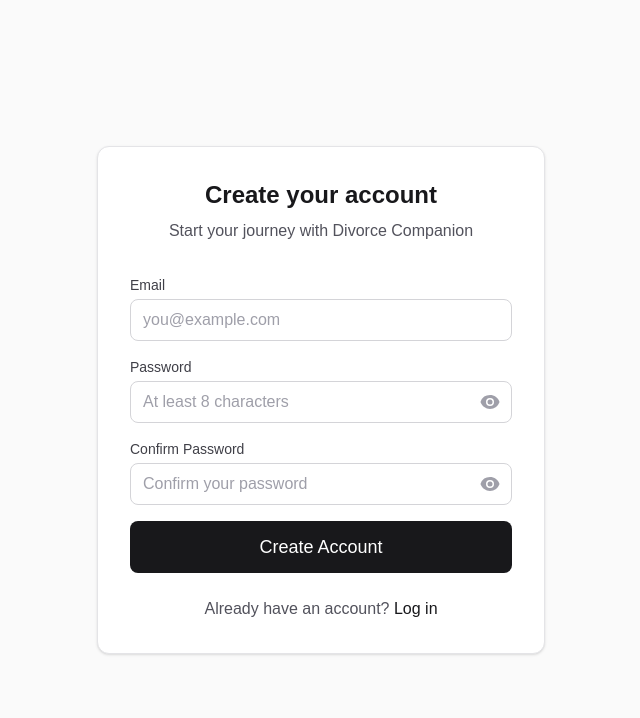
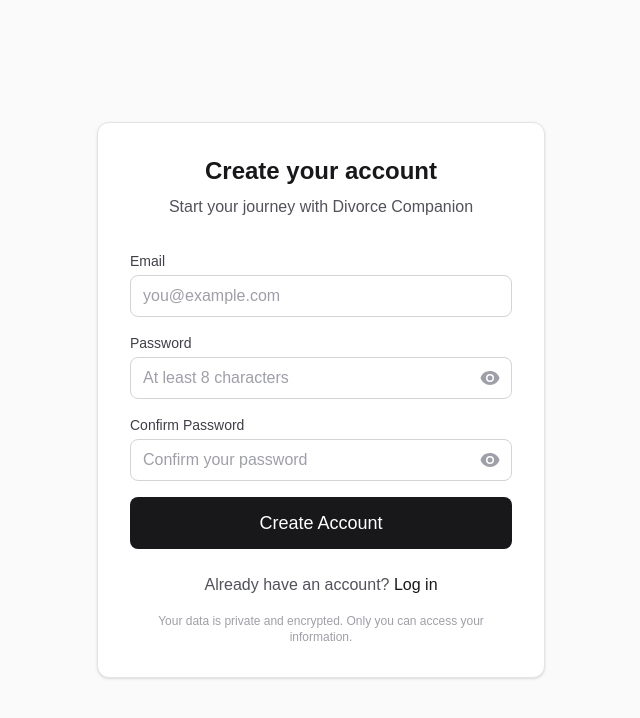
Before and after one commit to liam-m3/divorce-companion, a Next.js app: page /signup in a window 1280 px wide. Shown: the top 718 px of the page, without its empty margins (319-959 px from the left). Built offline with nearby package versions, Linux system fonts and the light colour scheme.

Commit message:
feat(signup): add privacy note below signup form
Reassures users that their data is private and encrypted.

```diff
--- a/src/app/signup/page.tsx
+++ b/src/app/signup/page.tsx
@@ -125,6 +125,10 @@
             Log in
           </Link>
         </p>
+
+        <p className="text-xs text-zinc-400 dark:text-zinc-500 text-center mt-4">
+          Your data is private and encrypted. Only you can access your information.
+        </p>
       </Card>
     </div>
   );
```
